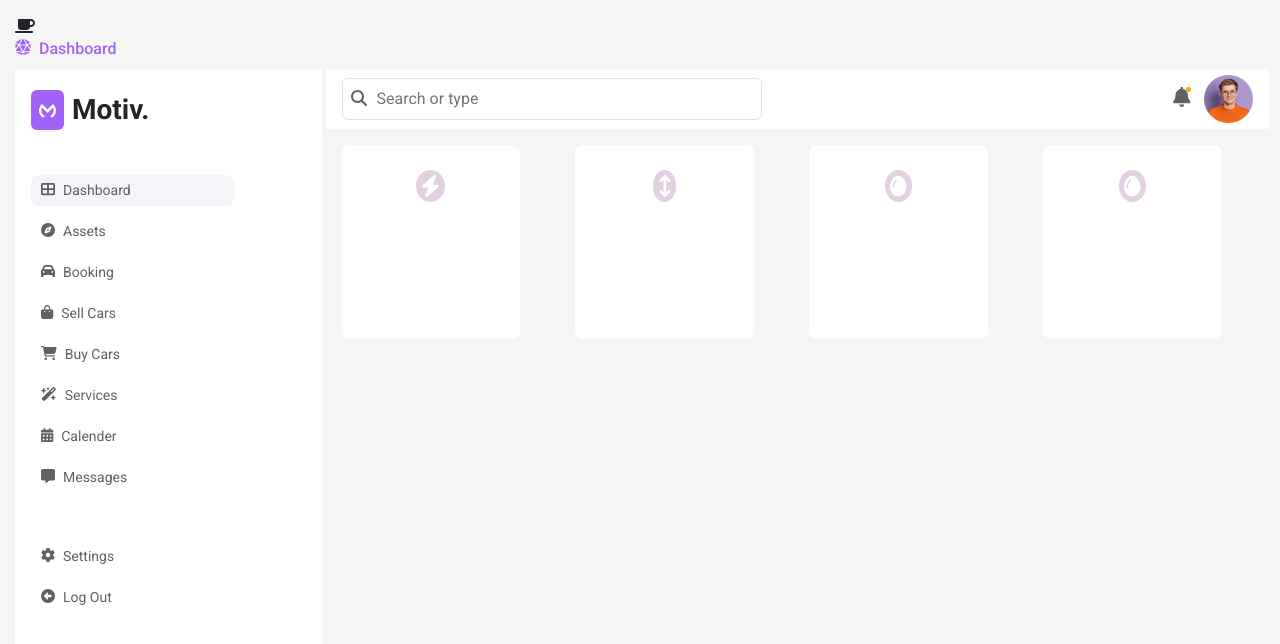
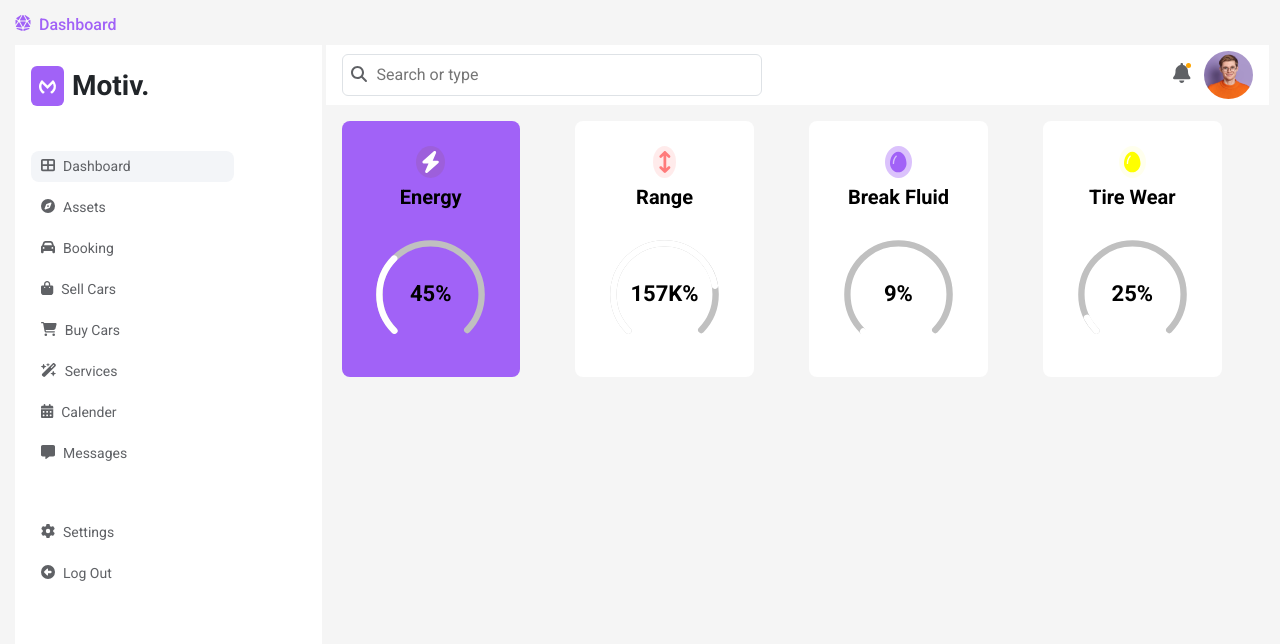
Before and after one commit to mohamedCleanCode/Admin-Dashboard-Task-Reactjs, a React (Create React App) app: page / in a window 1280 px wide. Shown: the top 644 px of the page. Built offline with nearby package versions, Linux system fonts and the light colour scheme.

Commit message:
add card-fetures styles

```diff
--- a/src/App.js
+++ b/src/App.js
@@ -1,5 +1,3 @@
-import { faCoffee } from "@fortawesome/free-solid-svg-icons";
-import { FontAwesomeIcon } from "@fortawesome/react-fontawesome";
 import { Route, Routes } from "react-router-dom";
 import "./App.css";
 import Booking from "./pages/Booking";
@@ -8,10 +6,6 @@ import Dashboard from "./pages/Dashboard";
 function App() {
   return (
     <div className="App">
-      <FontAwesomeIcon icon="coffee" />
-      <FontAwesomeIcon icon={["fas", "coffee"]} />
-      <FontAwesomeIcon icon={["far", "coffee"]} />
-      <FontAwesomeIcon icon={faCoffee} />
       <Routes>
         <Route path="/" element={<Dashboard />} />
         <Route path="/booking" element={<Booking />} />
--- a/src/components/DashboardContent/DashboardContent.css
+++ b/src/components/DashboardContent/DashboardContent.css
@@ -1,26 +1,31 @@
-/* .DashboardContent .row .col-3:first-child .CardFeatures {
+.DashboardContent .row .col-3:first-child .CardFeatures {
   background-color: var(--purple-color);
-}
-.DashboardContent .row .col-3:nth-child(2) .CardFeatures {
-  color: black;
+  color: white;
 }
 .DashboardContent .row .col-3:nth-child(2) .CardFeatures .icon {
-  color: #ff000085;
-  background-color: #ff00002e;
+  background-color: #ff000014;
+  color: #ff00007a;
 }
-.DashboardContent .row .col-3:nth-child(2) .CardFeatures .ratio::before {
-  border-color: #eee #eee transparent #eee;
+.DashboardContent .row .col-3:nth-child(2) .circle-container__progress {
+  stroke-dasharray: 80 100;
 }
-.DashboardContent .row .col-3:nth-child(2) .CardFeatures .ratio::after {
-  border-color: #ff000085 transparent transparent #ff000085;
+/* .DashboardContent .col-3:nth-child(3) .stop1 {
+  stop-color: #ff7b7b;
 }
+.DashboardContent .col-3:nth-child(3) .stop2 {
+  stop-color: #ff7b7b;
+} */
 .DashboardContent .row .col-3:nth-child(3) .CardFeatures .icon {
-  color: rgb(81, 16, 204);
-  background-color: #5110cc24;
+  background-color: #a162f763;
+  color: var(--purple-color);
 }
-.DashboardContent .row .col-3:nth-child(3) .CardFeatures .ratio::before {
-  border-color: #eee #eee transparent #eee;
+.DashboardContent .row .col-3:nth-child(3) .circle-container__progress {
+  stroke-dasharray: 10 100;
 }
-.DashboardContent .row .col-3:nth-child(3) .CardFeatures .ratio::after {
-  border-color: transparent transparent transparent rgb(81, 16, 204);
-} */
+.DashboardContent .row .col-3:nth-child(4) .CardFeatures .icon {
+  background-color: #ffff0012;
+  color: yellow;
+}
+.DashboardContent .row .col-3:nth-child(4) .circle-container__progress {
+  stroke-dasharray: 25 100;
+}
--- a/src/components/DashboardContent/components/CardFeatures/CardFeatures.css
+++ b/src/components/DashboardContent/components/CardFeatures/CardFeatures.css
@@ -1,14 +1,13 @@
 .CardFeatures {
   width: 85%;
   background-color: white;
-  color: white;
   text-align: center;
   border-radius: 8px;
   padding: 25px 0;
+  position: relative;
 }
 .CardFeatures .icon {
   font-size: 22px;
-  color: white;
   background-color: rgb(148 90 148 / 28%);
   padding: 5px;
   border-radius: 50%;
@@ -17,13 +16,54 @@
   font-weight: bold;
   font-size: 20px;
   margin-bottom: 25px;
+  color: black;
 }
 .CardFeatures .ratio {
+  position: absolute;
   font-weight: bold;
   font-size: 22px;
-  position: relative;
   border-radius: 50%;
   width: fit-content;
-  margin: 20px auto 0;
   padding: 10px;
+  left: 50%;
+  top: 67%;
+  transform: translate(-50%, -50%);
+  color: black;
 }
+/* svg {
+  filter: drop-shadow(0 0 10px rgb(0 0 0 / 0.4));
+} */
+.circle-container {
+  width: 115px;
+  height: 115px;
+  transform: rotate(-225deg);
+  fill: none;
+  stroke: silver;
+  stroke-dasharray: 75 100;
+  stroke-linecap: round;
+}
+
+.circle-container__background {
+  fill: none;
+  stroke: silver;
+  stroke-width: 2;
+  stroke-dasharray: 75 100;
+  stroke-linecap: round;
+}
+
+.circle-container__progress {
+  fill: none;
+  stroke-linecap: round;
+  stroke: url(#gradient);
+  stroke-dasharray: 45 100;
+  stroke-linecap: round;
+  stroke-width: 2;
+}
+
+.CardFeatures .stop1 {
+  stop-color: white;
+}
+
+.CardFeatures .stop2 {
+  stop-color: white;
+}
--- a/src/components/DashboardContent/components/CardFeatures/CardFeatures.jsx
+++ b/src/components/DashboardContent/components/CardFeatures/CardFeatures.jsx
@@ -4,9 +4,38 @@ import "./CardFeatures.css";
 export default function CardFeatures(props) {
   return (
     <div className="CardFeatures pointer">
-      <FontAwesomeIcon icon={props.icon} className="icon"/>
+      <FontAwesomeIcon icon={props.icon} className="icon" />
       <div className="title">{props.title}</div>
-      <div className="ratio">{props.ratio}</div>
+      <div className="percent">
+        <div className="container">
+          <svg
+            className="circle-container"
+            viewBox="2 -2 28 36"
+            xmlns="http://www.w3.org/2000/svg"
+          >
+            <linearGradient id="gradient">
+              <stop className="stop1" offset="0%" />
+              <stop className="stop2" offset="100%" />
+            </linearGradient>
+            <circle
+              className="circle-container__background"
+              r="16"
+              cx="16"
+              cy="16"
+              shapeRendering="geometricPrecision"
+            ></circle>
+            <circle
+              className="circle-container__progress"
+              r="16"
+              cx="16"
+              cy="16"
+              style={{ strokeDashoffset: "20" }}
+              shapeRendering="geometricPrecision"
+            ></circle>
+          </svg>
+        </div>
+        <div className="ratio">{props.ratio}</div>
+      </div>
     </div>
-  )
+  );
 }
```
Also changed, not shown: src/components/DashboardContent/DashboardContent.jsx (+11 -7 lines).
